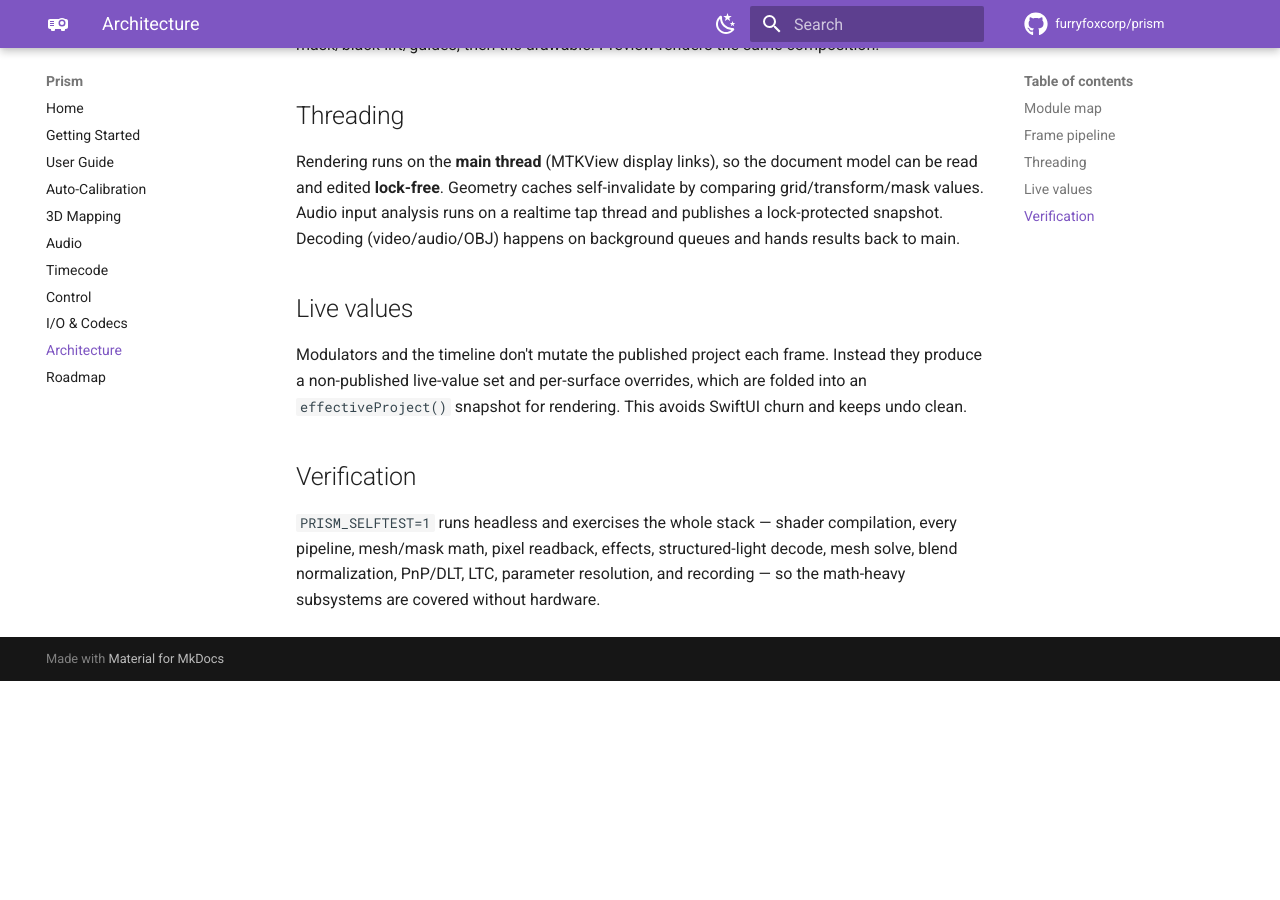
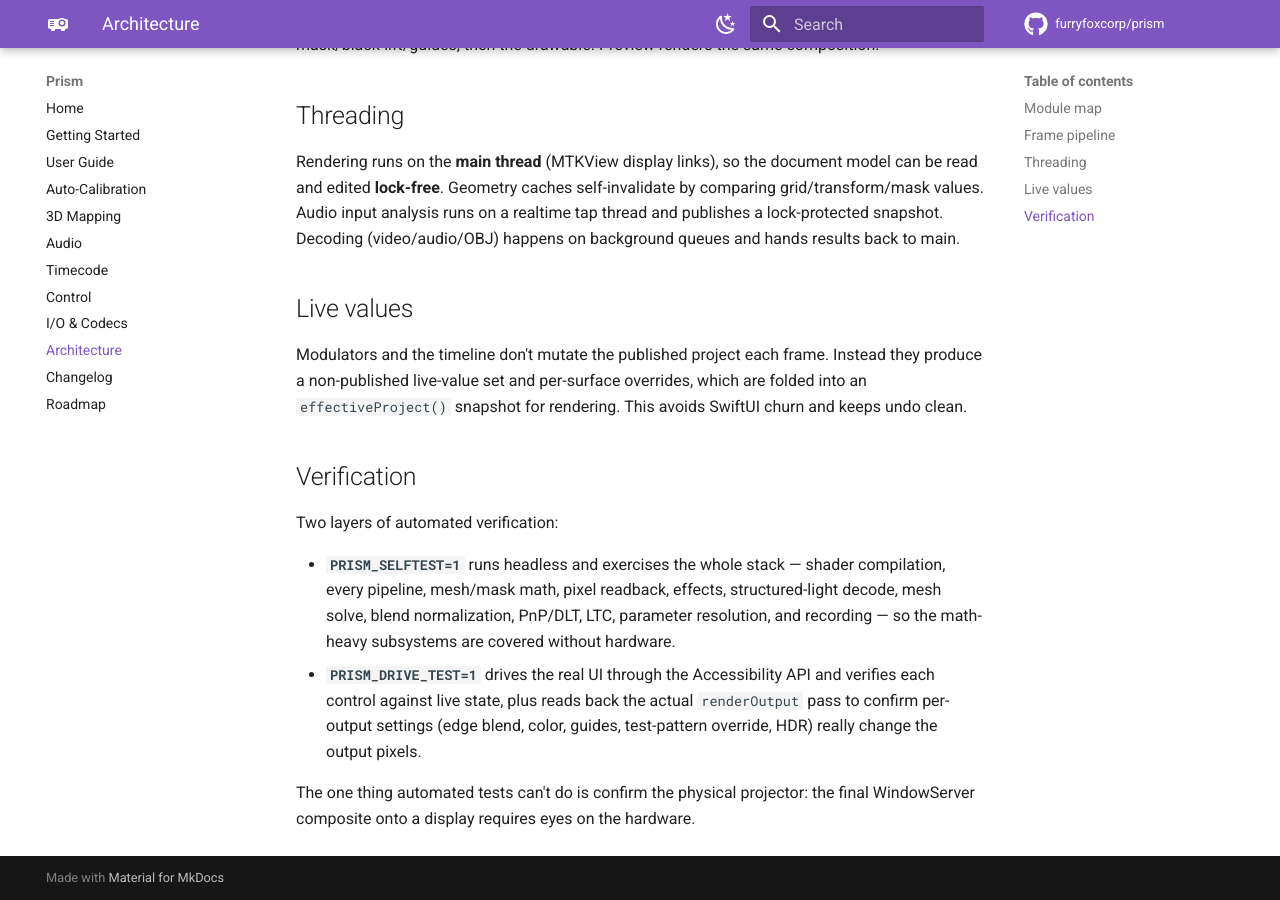
Before and after one commit to furryfoxcorp/prism-docs, an MkDocs documentation site: the page built from docs/architecture.md, in a window 1280 px wide and 900 px high, scrolled down 946 px. Built offline with MkDocs 1.6.1 and Material for MkDocs 9.7.7, drawn with Linux system fonts in a browser that asks for light colours; comment, search, counter and statistics services are not loaded; before the commit the page ends 1627 px from its top, so only the background shows below that.

Commit message:
docs: document output/reopen fixes, changelog, and UI drive test

```diff
--- a/docs/architecture.md
+++ b/docs/architecture.md
@@ -62,7 +62,15 @@ non-published live-value set and per-surface overrides, which are folded into an
 
 ## Verification
 
-`PRISM_SELFTEST=1` runs headless and exercises the whole stack — shader compilation, every
-pipeline, mesh/mask math, pixel readback, effects, structured-light decode, mesh solve, blend
-normalization, PnP/DLT, LTC, parameter resolution, and recording — so the math-heavy subsystems are
-covered without hardware.
+Two layers of automated verification:
+
+- **`PRISM_SELFTEST=1`** runs headless and exercises the whole stack — shader compilation, every
+  pipeline, mesh/mask math, pixel readback, effects, structured-light decode, mesh solve, blend
+  normalization, PnP/DLT, LTC, parameter resolution, and recording — so the math-heavy subsystems
+  are covered without hardware.
+- **`PRISM_DRIVE_TEST=1`** drives the real UI through the Accessibility API and verifies each
+  control against live state, plus reads back the actual `renderOutput` pass to confirm per-output
+  settings (edge blend, color, guides, test-pattern override, HDR) really change the output pixels.
+
+The one thing automated tests can't do is confirm the physical projector: the final WindowServer
+composite onto a display requires eyes on the hardware.
--- a/mkdocs.yml
+++ b/mkdocs.yml
@@ -65,4 +65,5 @@ nav:
   - Control: control.md
   - I/O & Codecs: io-codecs.md
   - Architecture: architecture.md
+  - Changelog: changelog.md
   - Roadmap: roadmap.md
```
Also changed, not shown: docs/changelog.md (added, +44 -0 lines), docs/getting-started.md (+11 -0 lines), docs/user-guide.md (+8 -0 lines).
